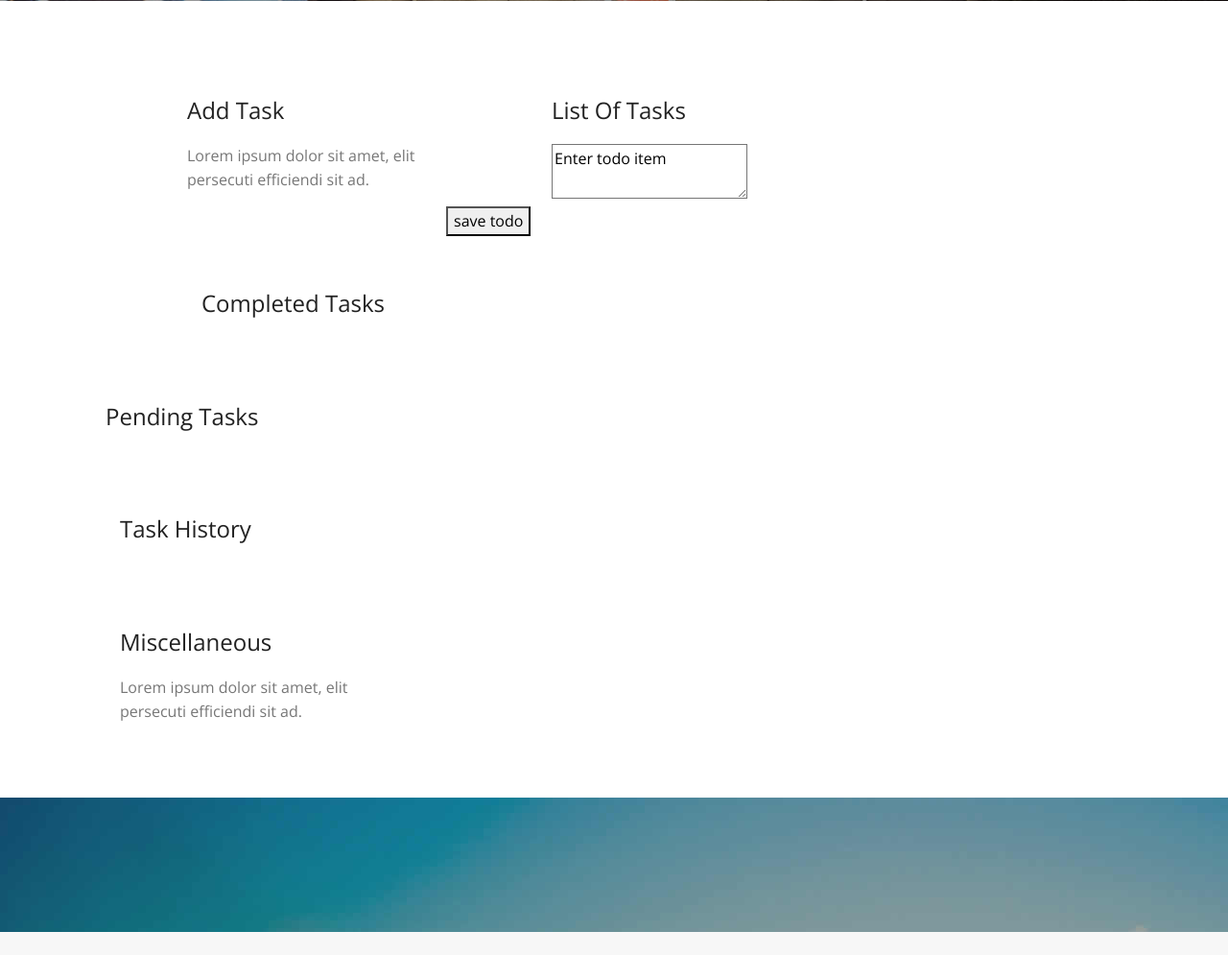
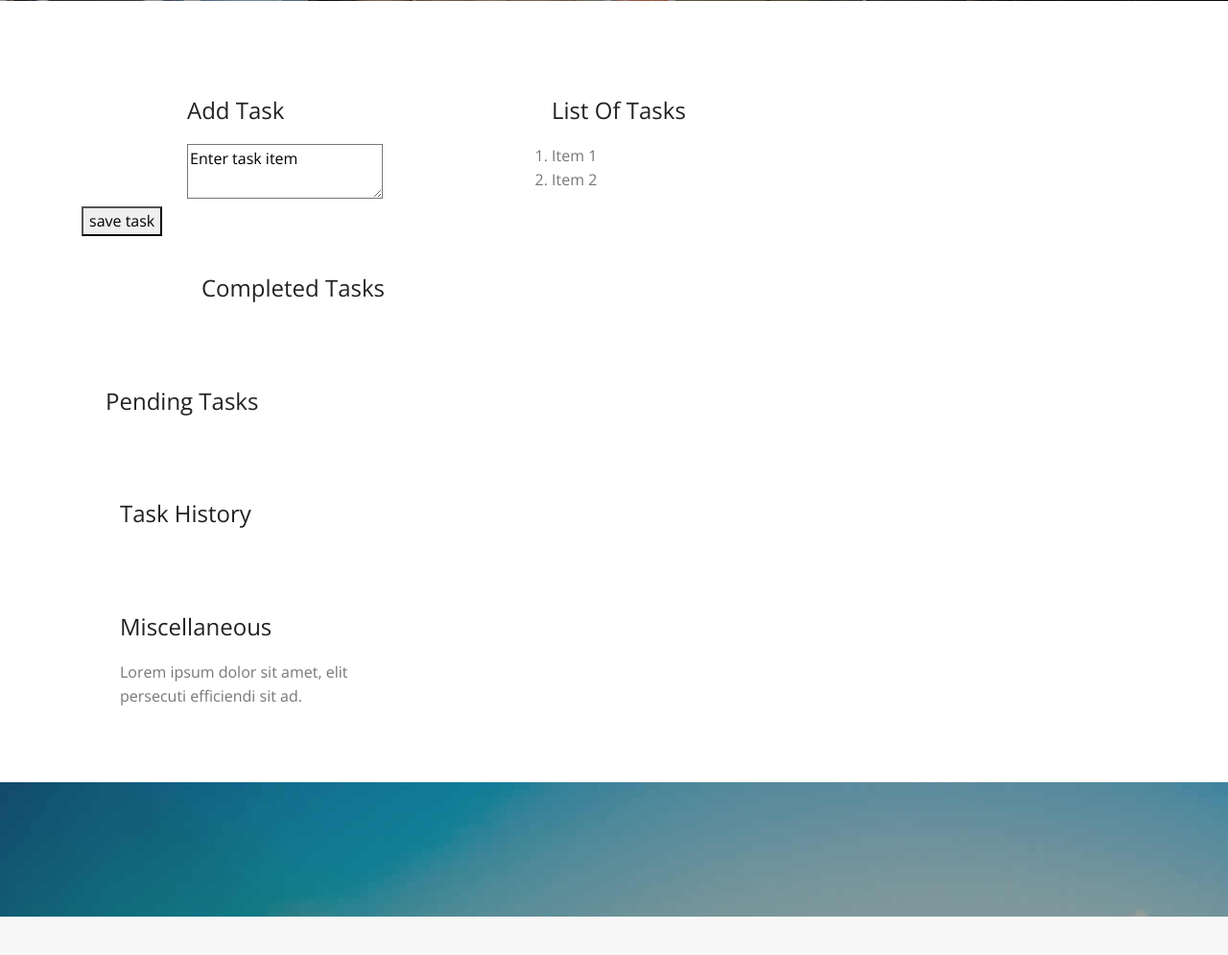
Before and after one commit to k-plasma/Eger_2019_1_Ghost_Busters, a PHP site: page /home.php in a window 1280 px wide. Shown: the part 579-1574 px from the top of the page at 96% size. Run offline with PHP 8.4, Linux system fonts and the light colour scheme; some libraries are stand-ins or nearby versions; some web fonts are replaced.

Commit message:
update home.php
corrected inpage hyperlinks

```diff
--- a/src/resources/views/home.php
+++ b/src/resources/views/home.php
@@ -30,12 +30,12 @@
       	  <span class="fa fa-bars color-white"></span>
         </button>
         <div class="navbar-logo">
-          <a href="index.html"><img data-0="width:155px;" data-300=" width:120px;" src="img/logo.png" alt=""></a>
+          <a href="#"><img data-0="width:155px;" data-300=" width:120px;" src="img/logo.png" alt=""></a>
         </div>
       </div>
       <div class="navbar-collapse collapse">
         <ul class="nav navbar-nav" data-0="margin-top:20px;" data-300="margin-top:5px;">
-          <li class="active"><a href="index.html">Home</a></li>
+          <li class="active"><a href="#">Home</a></li>
           <li><a href="#section-about">About</a></li>
           <li><a href="#section-works">Portfolio</a></li>
           <li><a href="#section-contact">Contact</a></li>
@@ -67,7 +67,11 @@
             </div>
           </div>
           <h3 class="text-bold">Add Task</h3>
-          <p>Lorem ipsum dolor sit amet, elit persecuti efficiendi sit ad.</p>
+          <div class="todo-form">
+            <textarea v-model="todotext" form="todoForm">Enter task item</textarea>
+            <br>
+            <button v-on:click="addToList">save task</button>
+        </div>
 
           <div class="clear"></div>
         </div>
@@ -79,19 +83,13 @@
             </div>
           </div>
           <h3 class="text-bold">List Of Tasks</h3>
-          <div class="todo-form">
-            <textarea v-model="todotext" form="todoForm">Enter todo item</textarea>
-            <br>
-            <button v-on:click="addToList">save todo</button>
-        </div>
         <div class="todo-list">
             <ol>
                 <div class= "todo"></div> <!-- :class="{ 'done': todo.read }" -->
-                    <todo-item
-                        v-for="item in todoList"
-                        v-bind:todo="item"
-                        :class="{ 'done': item.done }"
-                    ></todo-item>
+                    <ol>
+                      <li>Item 1</li>
+                      <li>Item 2</li>
+                    </ol>
                 </div>
 
             </ol>
@@ -109,11 +107,7 @@
         <div class="todo-list">
             <ol>
                 <div class= "todo"></div> <!-- :class="{ 'done': todo.read }" -->
-                    <todo-item
-                        v-for="item in todoList"
-                        v-bind:todo="item"
-                        :class="{ 'done': item.done }"
-                    ></todo-item>
+
                 </div>
 
             </ol>
@@ -133,11 +127,7 @@
         <div class="todo-list">
             <ol>
                 <div class= "todo"></div> <!-- :class="{ 'done': todo.read }" -->
-                    <todo-item
-                        v-for="item in todoList"
-                        v-bind:todo="item"
-                        :class="{ 'done': item.done }"
-                    ></todo-item>
+
                 </div>
 
             </ol>
```
